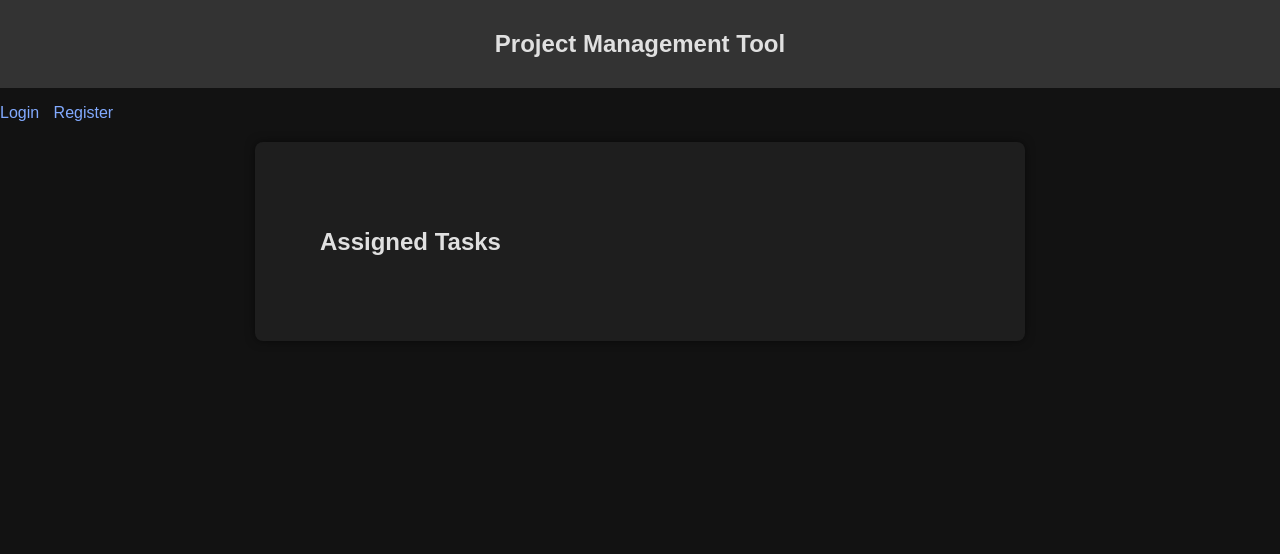
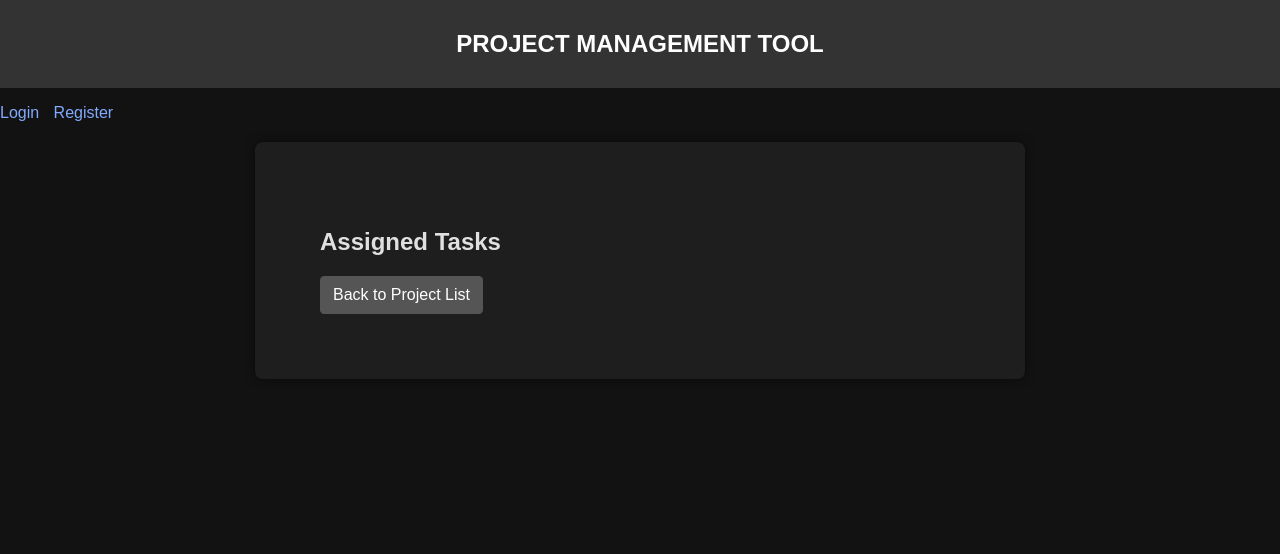
Before and after one commit to PriankaMaheru190042112/ProjectManagement, a Django app: template projects/templates/projects/project_detail.html in a window 1280 px wide. Shown: the top 554 px of the page. Run offline with Django 5.2, Linux system fonts and the light colour scheme; the template is opened without the code that fills it, so the values that code supplies are empty.

Commit message:
final fixings

```diff
--- a/projects/templates/projects/project_detail.html
+++ b/projects/templates/projects/project_detail.html
@@ -14,4 +14,5 @@
         <li>{{ task.name }} - {{ task.status }} - <a href="{% url 'task_detail' project.pk task.pk %}">View</a></li>
     {% endfor %}
 </ul>
+<a href="{% url 'project_list' %}" class="btn btn-primary">Back to Project List</a>
 {% endblock %}
--- a/static/css/styles.css
+++ b/static/css/styles.css
@@ -161,3 +161,47 @@ footer {
 .edit-button:hover, .update-status-button:hover {
     background-color: #777;
 }
+
+/* Styles for primary button */
+.btn {
+    display: inline-block;
+    font-weight: 400;
+    color: #212529;
+    text-align: center;
+    vertical-align: middle;
+    user-select: none;
+    background-color: #555;
+    border: 1px solid transparent;
+    padding: 0.375rem 0.75rem;
+    font-size: 1rem;
+    line-height: 1.5;
+    border-radius: 0.25rem;
+    transition: color 0.15s ease-in-out, background-color 0.15s ease-in-out, border-color 0.15s ease-in-out, box-shadow 0.15s ease-in-out;
+    text-decoration: none;
+}
+
+.btn:hover {
+    color: #fff;
+    background-color: #777;
+    border-color: #777;
+}
+
+.btn-primary {
+    color: #fff;
+    background-color: #555;
+    border-color: #555;
+}
+
+.btn-primary:hover {
+    color: #fff;
+    background-color: #777;
+    border-color: #777;
+}
+
+.pmt-head {
+    color: #fff;
+}
+
+.pmt-head:hover {
+    text-decoration: none;
+}
--- a/templates/base.html
+++ b/templates/base.html
@@ -10,7 +10,7 @@
 </head>
 <body>
     <header>
-        <h1>Project Management Tool</h1>
+        <h1><a class="pmt-head" href="{% url 'project_list' %}">PROJECT MANAGEMENT TOOL</a></h1>
         {% if user.is_authenticated %}
             <form method="post" action="{% url 'logout' %}" class="logout-form">
                 {% csrf_token %}
```
